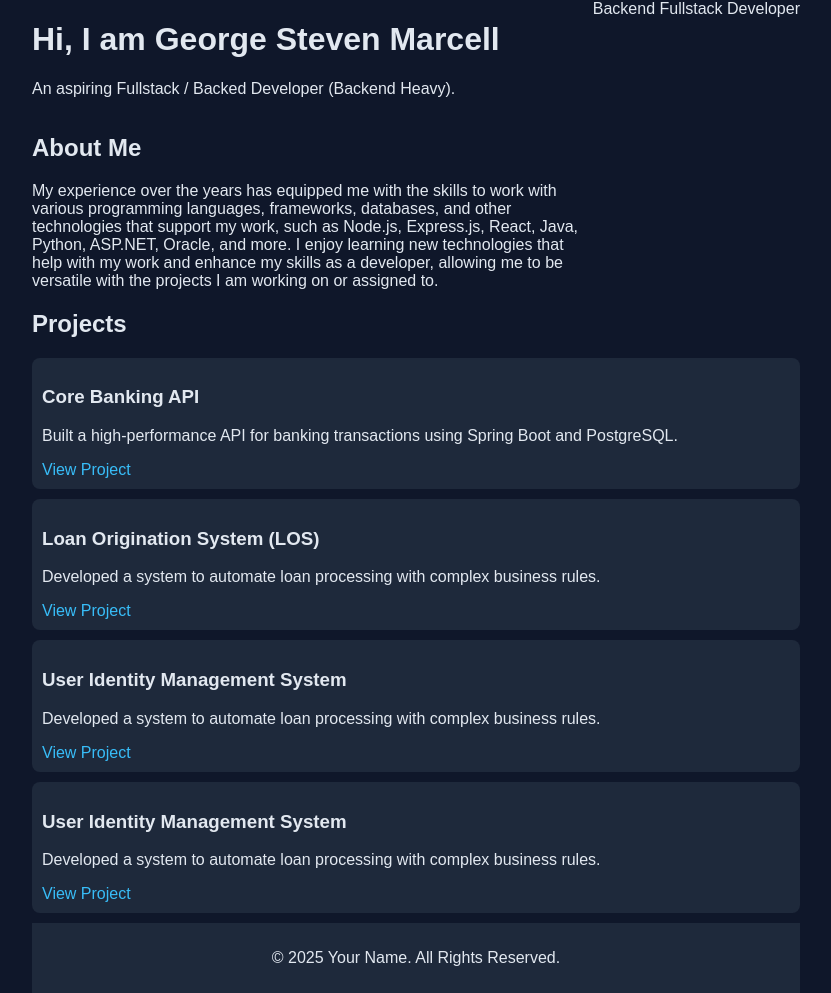
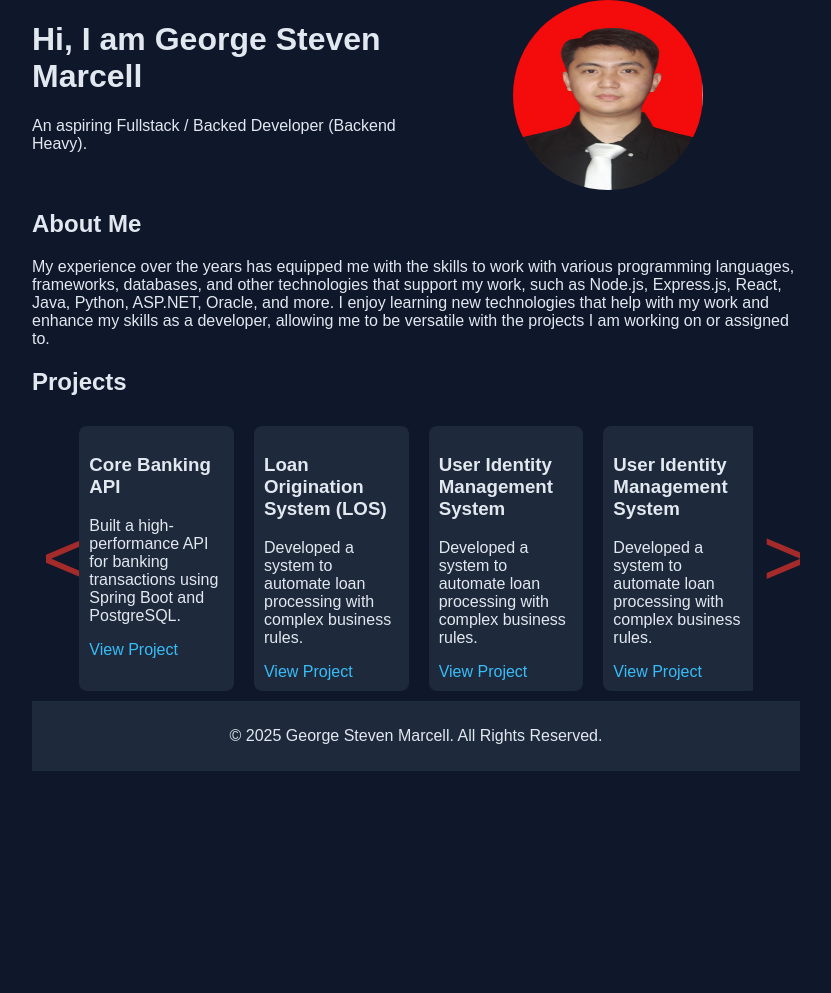
Before and after one commit to GeorgeStevenMarcell/Portfolio, a plain HTML site: page index.html in a window 1280 px wide. Shown: the whole page, without its empty margins (224-1055 px from the left). After the commit the page ends 800 px from the top, so only its background shows below. Drawn offline with Linux system fonts and the light colour scheme.

Commit message:
Add User photo, favicon, carousel

```diff
--- a/index.html
+++ b/index.html
@@ -5,9 +5,10 @@
     <meta name="viewport" content="width=device-width, initial-scale=1.0">
     <title>Portfolio</title>
     <link rel="stylesheet" href="styles.css">
+    <link rel="icon" type="image/x-icon" href="./static/user.jpg">
+    <script src="./script.js" defer></script>
 </head>
 <body>
-
     <div class="container">
 
         <div class="header">
@@ -18,7 +19,9 @@
         </div>
 
         <div class="header">
-            Backend Fullstack Developer
+            <div class="user-image">
+                <img src="./static/user.jpg" alt="Avatar" class="user">
+            </div>
         </div>
 
         <div class="about-me">
@@ -29,6 +32,9 @@
 
         <div class="project-container">
             <h2>Projects</h2>
+            <div class="project-showcase">
+                <button class="left" onclick="leftClick()"> < </button>
+                <div class="carousel">
                     <div class="project">
                         <h3>Core Banking API</h3>
                         <p>Built a high-performance API for banking transactions using Spring Boot and PostgreSQL.</p>
@@ -48,6 +54,30 @@
                         <h3>User Identity Management System</h3>
                         <p>Developed a system to automate loan processing with complex business rules.</p>
                         <a href="#">View Project</a>
+                    </div>
+                    <div class="project">
+                        <h3>Core Banking API</h3>
+                        <p>Built a high-performance API for banking transactions using Spring Boot and PostgreSQL.</p>
+                        <a href="#">View Project</a>
+                    </div>
+                    <div class="project">
+                        <h3>Loan Origination System (LOS)</h3>
+                        <p>Developed a system to automate loan processing with complex business rules.</p>
+                        <a href="#">View Project</a>
+                    </div>
+                    <div class="project">
+                        <h3>User Identity Management System</h3>
+                        <p>Developed a system to automate loan processing with complex business rules.</p>
+                        <a href="#">View Project</a>
+                    </div>
+                    <div class="project">
+                        <h3>User Identity Management System</h3>
+                        <p>Developed a system to automate loan processing with complex business rules.</p>
+                        <a href="#">View Project</a>
+                    </div>
+                </div>
+
+                <button class="right" onclick="rightClick()"> > </button>
             </div>
         </div>
     </div>
@@ -84,7 +114,7 @@
 </section> -->
 
 <footer>
-    <p>&copy; 2025 Your Name. All Rights Reserved.</p>
+    <p>&copy; 2025 George Steven Marcell. All Rights Reserved.</p>
 </footer>
 
 </body>
--- /dev/null
+++ b/script.js
@@ -0,0 +1,14 @@
+let carousel = document.querySelector('.carousel');
+let left = document.querySelector('.left');
+let right = document.querySelector('.right');
+let item = document.querySelector('.project');
+
+function leftClick() {
+    console.log("test");
+    carousel.scrollLeft -= item.clientWidth;
+}
+
+function rightClick() {
+    console.log("test");
+    carousel.scrollLeft += item.clientWidth;
+}
--- a/styles.css
+++ b/styles.css
@@ -27,8 +27,8 @@ a {
 
 .container{
     display: grid;
-    grid-template-rows: auto auto auto auto;
-    grid-template-columns: auto auto;
+    grid-template-rows: 1fr;
+    grid-template-columns: 50fr 50fr;
 }
 
 .header{
@@ -36,18 +36,68 @@ a {
     grid-column: auto;
 }
 
+.user-image{
+    align-self: center;
+    justify-self: center;
+}
+
 .about-me{
     grid-row: 2;
     grid-column: 1;
+    grid-column: 1/-1
 }
 
 .project-container{
     grid-row: 3;
     grid-column: 1/-1;
 }
+
+.project-showcase{
+    display: flex;
+    align-items: center;
+    justify-content: space-evenly;
+}
+
+.carousel {
+    width: 90vw;
+    display: flex;
+    column-gap: 20px;
+    overflow-x: scroll;
+    scroll-behavior: smooth;
+    /* use this property to hide the scrollbar on firefox */
+    scrollbar-width: none;
+ }
+ /*  use this pseudo class to hide the scrollbar on chrome */
+ .carousel::-webkit-scrollbar {
+    display: none;
+ }
+
 .project {
+    flex-basis: 20%;
+    flex-shrink: 0;
+    padding: 1rem;
     background: #1e293b;
     padding: 10px;
     margin: 10px 0;
     border-radius: 8px;
 }
+
+.left,
+.right {
+   border: none;
+   background-color: transparent;
+   cursor: pointer;
+   color: brown;
+   font-size: 5rem;
+   overflow: hidden;
+   z-index: 100;
+   padding-left: 10px;
+   padding-right: 10px;
+}
+
+.user {
+    vertical-align: middle;
+    width: 190px;
+    height: 190px;
+    border-radius: 50%;
+  }
```
Also changed, not shown: static/user.jpg (added). Lines whose indentation alone changed are shown as unchanged.
